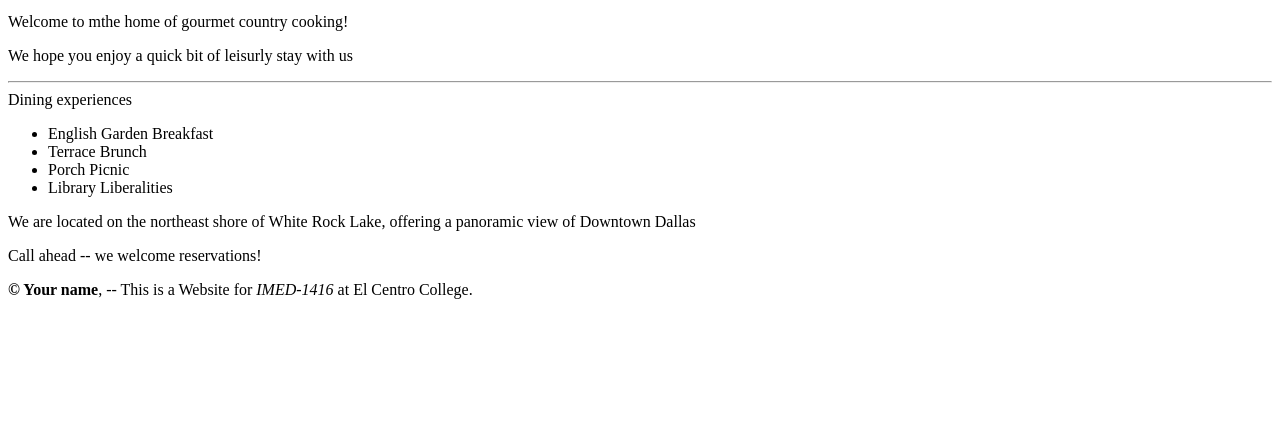
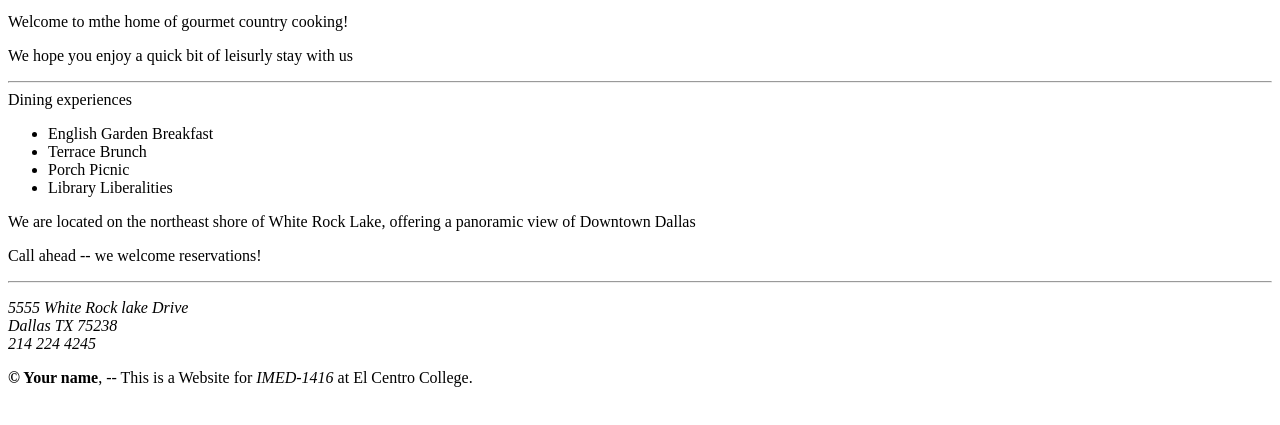
Before and after one commit to 1HunnitKari/1HunnitKari.github.io, a plain HTML site: page arbor/arbor.html in a window 1280 px wide. Shown: the part 137-562 px from the top of the page. Drawn offline with Linux system fonts and the light colour scheme.

Commit message:
Update arbor.html

```diff
--- a/arbor/arbor.html
+++ b/arbor/arbor.html
@@ -37,6 +37,10 @@
       <p>Call ahead -- we welcome reservations!</p>
       </main>
       <footer>
+         <hr>
+         <p><em> 5555 White Rock lake Drive<br>
+            Dallas TX 75238<br>
+            214 224 4245 </em></p<>
          <p><strong>&copy; Your name</strong>, -- This is a Website for <em>IMED-1416</em> at El Centro College.</p>
       </footer>
    </body>
```
